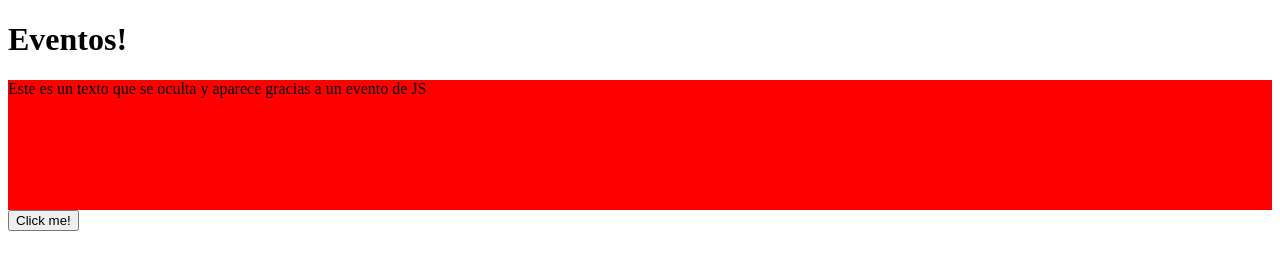
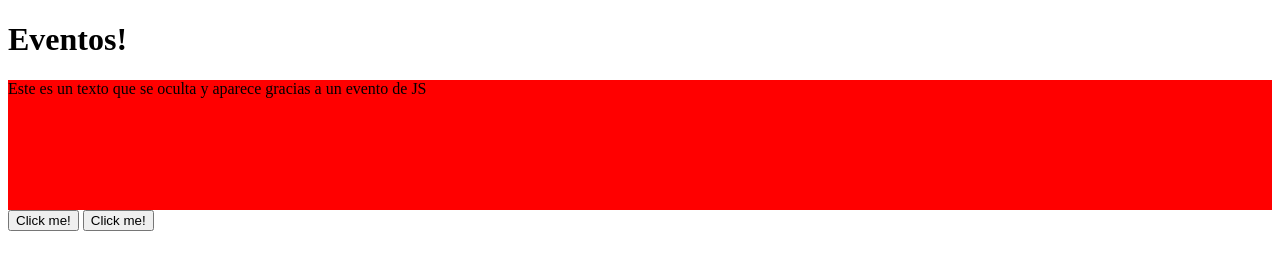
Before and after one commit to Jorge186414/Curso_Fundamenteo_de_JavaScript, a plain HTML site: page Manipulacion_del_DOM/Manipulando_Eventos_del_DOM/index.html in a window 1280 px wide. Drawn offline with Linux system fonts and the light colour scheme.

Commit message:
ADD: Nuevo boton para ver mas ejemplos de uso de eventos en el DOM

```diff
--- a/Manipulacion_del_DOM/Manipulando_Eventos_del_DOM/index.html
+++ b/Manipulacion_del_DOM/Manipulando_Eventos_del_DOM/index.html
@@ -22,6 +22,7 @@
     </div>
 
     <button id="btn">Click me!</button>
+    <button id="btn2">Click me!</button>
   </main>
   <script src="main.js"></script>
 </body>
```
